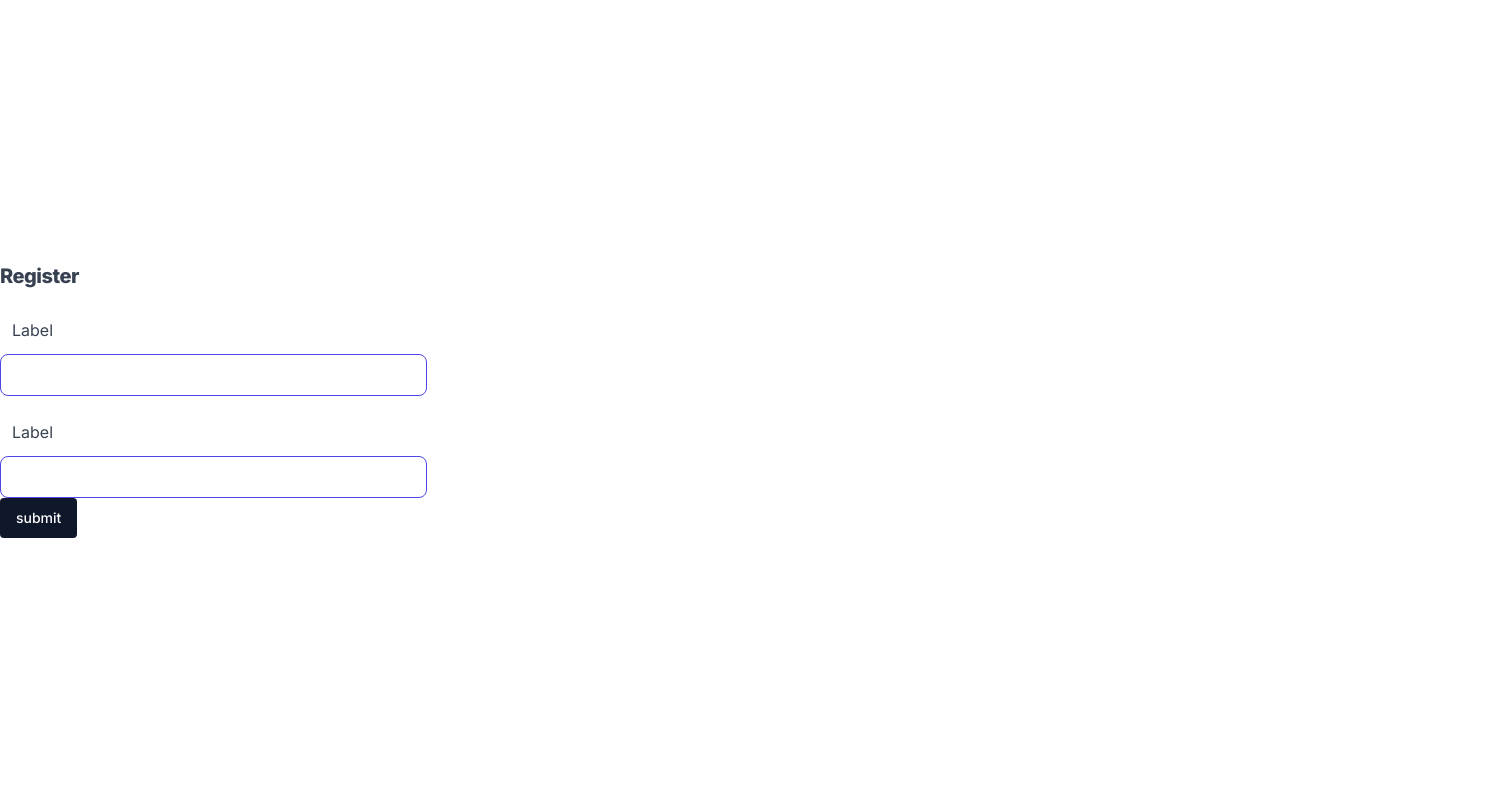
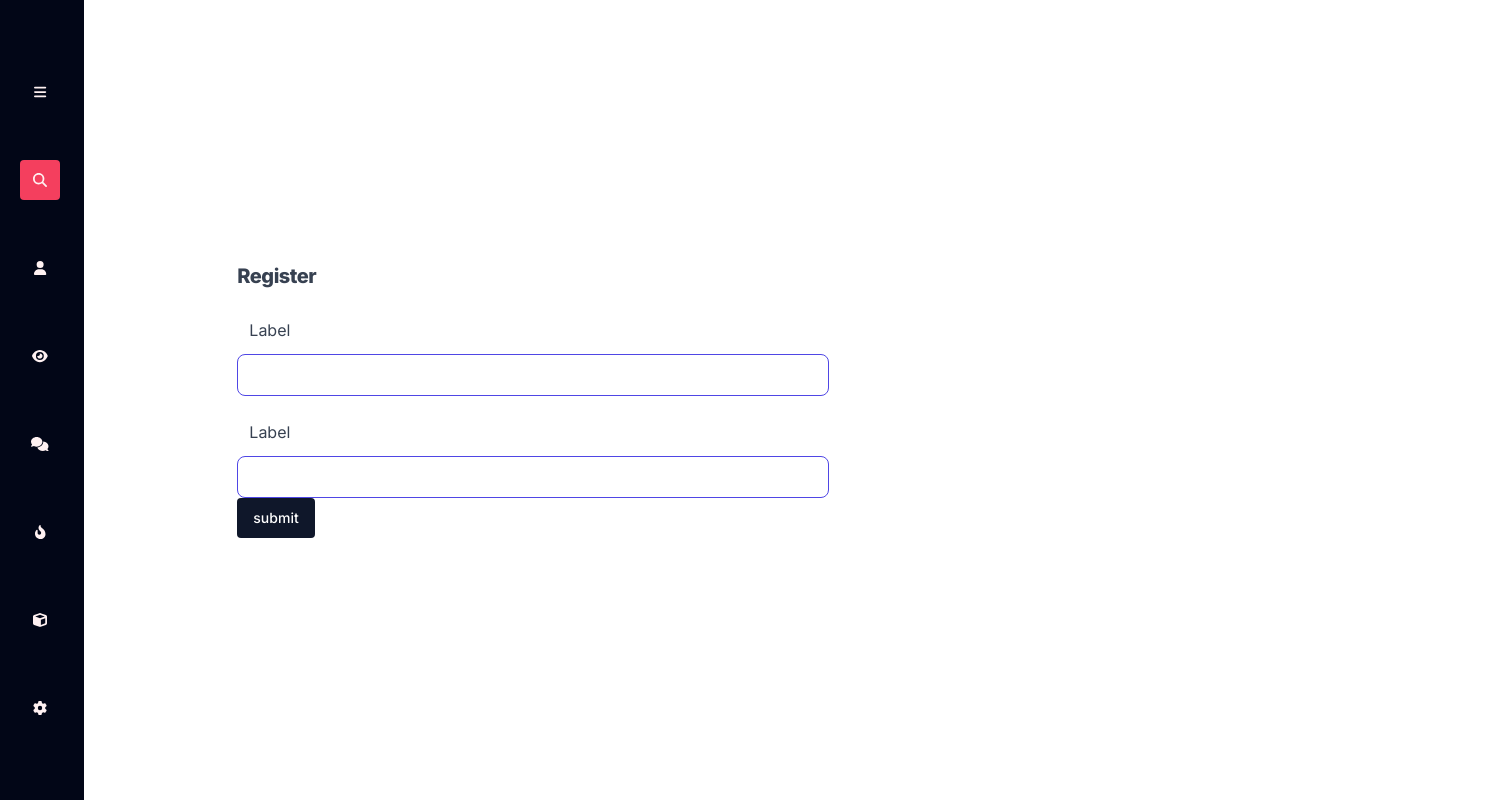
Before and after one commit to gorkemkaramolla/socio, a Next.js app: page /login in a window 1280 px wide. Shown: the whole page, 1493 px wide, since content can reach past the window. Built offline with nearby package versions, Linux system fonts and the light colour scheme.

Commit message:
grid added to layout

```diff
--- a/src/app/(auth)/login/page.tsx
+++ b/src/app/(auth)/login/page.tsx
@@ -12,11 +12,13 @@ const LoginPage: React.FC<Props> = () => {
   const router = useRouter();
 
   return (
-    <div className='w-screen h-screen container mx-auto items-center justify-center grid grid-cols-12 '>
-      <div className='col-span-4'>
-        <Heading heading='h1'>Register</Heading>
+    <div className='col-span-6'>
+      <div className='w-screen h-screen container items-center justify-center grid grid-cols-12 '>
+        <div className='col-span-6 p-6'>
+          <Heading heading='h1'>Register</Heading>
 
-        <Login />
+          <Login />
+        </div>
       </div>
     </div>
   );
--- a/src/components/Navbar.tsx
+++ b/src/components/Navbar.tsx
@@ -1,91 +1,132 @@
 'use client';
-import React, {FC, useRef, useState} from 'react';
-import Button from "@/components/UI/Button";
+import React, { FC, useRef, useState } from 'react';
+import Button from '@/components/UI/Button';
 import { FontAwesomeIcon } from '@fortawesome/react-fontawesome';
-import {faEye, faMagnifyingGlass, faUser, faBars, faCube, faComments, faGear,faFireFlameCurved, faBarsStaggered}
-    from '@fortawesome/free-solid-svg-icons'
+import {
+  faEye,
+  faMagnifyingGlass,
+  faUser,
+  faBars,
+  faCube,
+  faComments,
+  faGear,
+  faFireFlameCurved,
+  faBarsStaggered,
+} from '@fortawesome/free-solid-svg-icons';
 
-import NavbarIcons from "@/components/NavbarIcons";
-interface Props  {
-
-}
+import NavbarIcons from '@/components/NavbarIcons';
+interface Props {}
 
 const Navbar: FC<Props> = () => {
-    const [show, setShow] = useState(false)
-    const [showSearch, setShowSearch] = useState(false)
-    const searchInput = useRef(null)
+  const [show, setShow] = useState(false);
+  const [showSearch, setShowSearch] = useState(false);
+  const searchInput = useRef(null);
   return (
-       <div className={''}>
-           <div  className={'w-fit h-screen gap-12 flex flex-col justify-center items-start text-rose-50 bg-slate-950 pr-2 pl-5'}>
-               <div className={' flex items-center justify-between cursor-pointer ease-out duration-200 '}>
+    <div className='col-span-2'>
+      <div
+        className={
+          ' w-fit fixed h-screen gap-12 flex flex-col justify-center items-start text-rose-50 bg-slate-950 pr-2 pl-5'
+        }
+      >
+        <div
+          className={
+            'flex items-center justify-between cursor-pointer ease-out duration-200 '
+          }
+        >
           {
-
-                       <div className={!show
+            <div
+              className={
+                !show
                   ? 'w-0 flex justify-center items-center ease-out duration-200 overflow-hidden opacity-0'
-                           : 'w-[100px] flex justify-center items-center  ease-out duration-200  overflow-hidden'}
+                  : 'w-[100px] flex justify-center items-center  ease-out duration-200  overflow-hidden'
+              }
               onClick={(e) => {
-                                e.preventDefault()
-                                setShow(!show)
-                                setShowSearch(false)
-                            }}>
+                e.preventDefault();
+                setShow(!show);
+                setShowSearch(false);
+              }}
+            >
               <span className={'text-xl'}>socio</span>
             </div>
           }
-                   <Button variant={"nav"} size={'nav'} className={ 'ease-out duration-300 '}
+          <Button
+            variant={'nav'}
+            size={'nav'}
+            className={'ease-out duration-300 '}
             onClick={(e) => {
-                               e.preventDefault()
-                               setShow(!show)
-                               setShowSearch(false)
-                           }}>
-                       {
-                           show ? <FontAwesomeIcon icon={faBarsStaggered} /> : <FontAwesomeIcon icon={faBars} />
+              e.preventDefault();
+              setShow(!show);
+              setShowSearch(false);
+            }}
+          >
+            {show ? (
+              <FontAwesomeIcon icon={faBarsStaggered} />
+            ) : (
+              <FontAwesomeIcon icon={faBars} />
+            )}
+          </Button>
+        </div>
+        <div
+          className={
+            'search flex items-center gap-2 cursor-pointer ease-out duration-200'
           }
+        >
+          <Button
+            variant={'nav'}
+            size={'nav'}
+            className={
+              !showSearch
+                ? 'text-rose-50  ease-out duration-300 bg-rose-500 hover:text-rose-50 '
+                : 'text-rose-50 rotate-180 rounded-3xl ease-out duration-300 bg-rose-500 hover:text-rose-50'
+            }
+            onClick={(e) => {
+              e.preventDefault();
+              setShow(true);
+              setShowSearch(!showSearch);
+              // @ts-ignore
+              searchInput.current.focus();
+            }}
+          >
+            {showSearch ? '✕' : <FontAwesomeIcon icon={faMagnifyingGlass} />}
           </Button>
 
-               </div>
-               <div className={'search flex items-center gap-2 cursor-pointer ease-out duration-200'}>
-                   <Button variant={"nav"} size={'nav'} className={!showSearch
-                       ? 'text-rose-50  ease-out duration-300 bg-rose-500 hover:text-rose-50 '
-                       : 'text-rose-50 rotate-180 rounded-3xl ease-out duration-300 bg-rose-500 hover:text-rose-50'}
-                           onClick={(e) => {
-                               e.preventDefault()
-                               setShow(true)
-                               setShowSearch(!showSearch)
-                               // @ts-ignore
-                               searchInput.current.focus()
-                           }}>
-                       {
-                           showSearch ? '✕' : <FontAwesomeIcon icon={faMagnifyingGlass} />
+          <form
+            action=''
+            className={
+              !showSearch
+                ? 'w-0 flex justify-center items-center rounded ease-out duration-300 text-rose-50 h-full'
+                : 'flex justify-center items-center bg-rose-500 rounded w-[220px] ease-out duration-300 text-rose-50 ml-2 h-full '
             }
-                   </Button>
-
-
-                       <form action="" className={!showSearch
-                           ? 'w-0 flex justify-center items-center rounded ease-out duration-300 text-rose-50 h-full'
-                           : 'flex justify-center items-center bg-rose-500 rounded w-[220px] ease-out duration-300 text-rose-50 ml-2 h-full '}>
+          >
             <div className={' text-sm text-center w-10/12 '}>
-                                   <input className={'bg-transparent w-full focus:outline-none placeholder:text-rose-50 placeholder:opacity-50'}
-                                          type="text"
+              <input
+                className={
+                  'bg-transparent w-full focus:outline-none placeholder:text-rose-50 placeholder:opacity-50'
+                }
+                type='text'
                 ref={searchInput}
                 autoFocus={showSearch}
-                                          placeholder={'Type something..'}/>  </div>
-
+                placeholder={'Type something..'}
+              />{' '}
+            </div>
           </form>
-                            <div className={show && !showSearch
+          <div
+            className={
+              show && !showSearch
                 ? 'flex w-[100px]  ease-out duration-200 overflow-hidden'
-                               : 'flex w-0  overflow-hidden'}>Search</div>
-
+                : 'flex w-0  overflow-hidden'
+            }
+          >
+            Search
+          </div>
         </div>
 
-
-                <NavbarIcons icon={faUser} title={'User'} show={show}/>
-                <NavbarIcons icon={faEye} title={'Friends'} show={show}/>
-                <NavbarIcons icon={faComments} title={'Message'} show={show}/>
-                <NavbarIcons icon={faFireFlameCurved} title={'Trends'} show={show}/>
-                <NavbarIcons icon={faCube} title={'Dashboard'} show={show}/>
-                <NavbarIcons icon={faGear} title={'Settings'} show={show}/>
-
-
+        <NavbarIcons icon={faUser} title={'User'} show={show} />
+        <NavbarIcons icon={faEye} title={'Friends'} show={show} />
+        <NavbarIcons icon={faComments} title={'Message'} show={show} />
+        <NavbarIcons icon={faFireFlameCurved} title={'Trends'} show={show} />
+        <NavbarIcons icon={faCube} title={'Dashboard'} show={show} />
+        <NavbarIcons icon={faGear} title={'Settings'} show={show} />
       </div>
     </div>
   );
--- a/src/components/Providers.tsx
+++ b/src/components/Providers.tsx
@@ -1,5 +1,6 @@
 import React, { ReactNode } from 'react';
 import { Toaster } from 'react-hot-toast';
+import Navbar from './Navbar';
 
 interface Props {
   children: ReactNode;
@@ -7,8 +8,9 @@ interface Props {
 
 const Providers: React.FC<Props> = ({ children }) => {
   return (
-    <div>
+    <div className='w-screen h-screen container  grid grid-cols-12 '>
       <Toaster position='top-center' reverseOrder={false}></Toaster>
+      <Navbar />
       {children}
     </div>
   );
```
Lines whose indentation alone changed are shown as unchanged.
